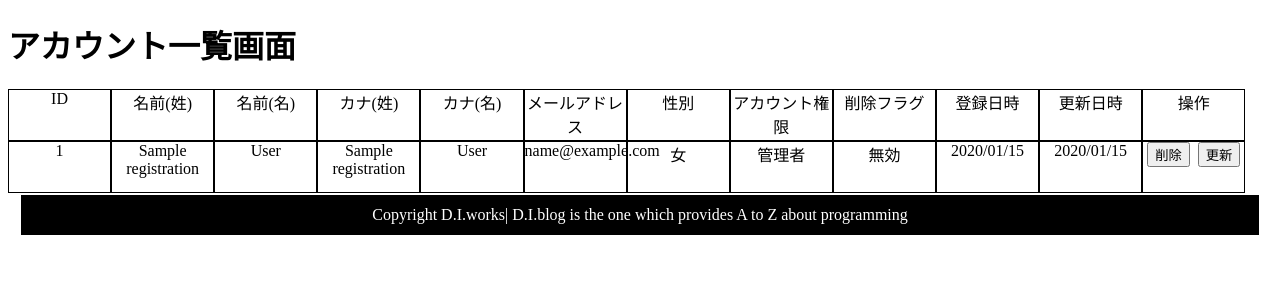
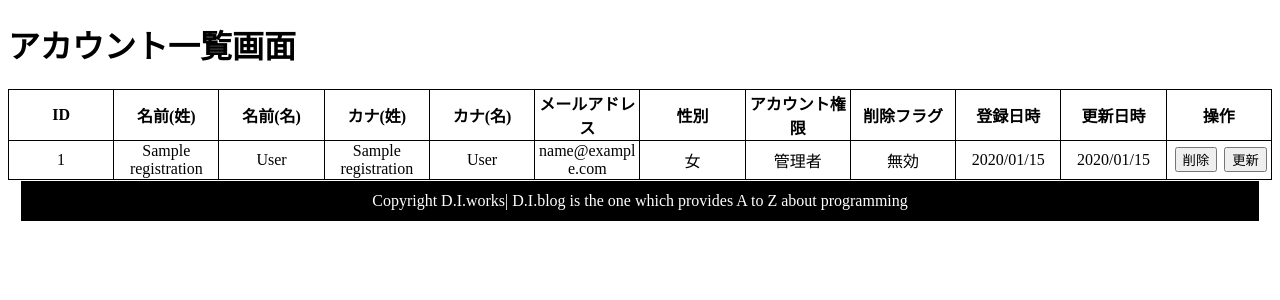
Before and after one commit to ohara-h/programming, a PHP site: page /list.php in a window 1280 px wide. Shown: the part 46-346 px from the top of the page. Run offline with PHP 8.4, Linux system fonts and the light colour scheme; tables that the repository leaves empty or names only in its code hold one stand-in row (values such as "Sample post").

Commit message:
テスト実施、テスト内容修正

```diff
--- a/list.css
+++ b/list.css
@@ -42,19 +42,21 @@ footer{clear:both;
       margin:0 auto;
 }
 
-.box {width:100%;
-      margin:0 auto;
-     text-align:center;
+table{
+    table-layout:fixed;
+    width:100%;
+    border-collapse:collapse;
 }
 
-.info{float:left;
-      text-align:center;
-      border:1px solid black;
-      width:8%;
-      height:50px;
+th,td{
+    border:1px solid black;
+    text-align:center;
+    width:8%;
+    height:auto;
+    word-wrap:break-word;
 }
 
-.box .info form{
+td form{
     float:left;
-    width:50%;
+    padding-left:7px;
 }
--- a/list.php
+++ b/list.php
@@ -34,20 +34,25 @@ $stmt = $pdo->query("select * from registration ORDER BY id DESC");
 
         <h1>アカウント一覧画面</h1>
 
-        <div class='box'>
-            <div class='info'>ID<br></div>
-            <div class='info'>名前(姓)<br></div>
-            <div class='info'>名前(名)<br></div>
-            <div class='info'>カナ(姓)<br></div>
-            <div class='info'>カナ(名)<br></div>
-            <div class='info'>メールアドレス<br></div>
-            <div class='info'>性別<br></div>
-            <div class='info'>アカウント権限<br></div>
-            <div class='info'>削除フラグ<br></div>
-            <div class='info'>登録日時<br></div>
-            <div class='info'>更新日時<br></div>
-            <div class='info'>操作<br></div>
-        </div>
+        <table>
+            <thead>
+                <tr>
+                    <th>ID</th>
+                    <th>名前(姓)</th>
+                    <th>名前(名)</th>
+                    <th>カナ(姓)</th>
+                    <th>カナ(名)</th>
+                    <th>メールアドレス</th>
+                    <th>性別</th>
+                    <th>アカウント権限</th>
+                    <th>削除フラグ</th>
+                    <th>登録日時</th>
+                    <th>更新日時</th>
+                    <th>操作</th>
+                </tr>
+            </thead>
+
+            <tbody>
 
                 <?php
 
@@ -74,19 +79,19 @@ $stmt = $pdo->query("select * from registration ORDER BY id DESC");
                 $registeredtime = date("Y/m/d",strtotime($row['registered_time']));
                 $updatetime = date("Y/m/d",strtotime($row['update_time']));
 
-                echo "<div class='box'>";
-                    echo "<div class='info'><div>".$row['id']."</div></div>";
-                    echo "<div class='info'><div>".$row['family_name']."</div></div>";
-                    echo "<div class='info'><div>".$row['last_name']."</div></div>";
-                    echo "<div class='info'><div>".$row['family_name_kana']."</div></div>";
-                    echo "<div class='info'><div>".$row['last_name_kana']."</div></div>";
-                    echo "<div class='info'><div>".$row['mail']."</div></div>";
-                    echo "<div class='info'><div>".$gender."</div></div>";
-                    echo "<div class='info'><div>".$authority."</div></div>";
-                    echo "<div class='info'><div>".$deleteflag."</div></div>";
-                    echo "<div class='info'><div>".$registeredtime."</div></div>";
-                    echo "<div class='info'><div>".$updatetime."</div></div>";
-                    echo "<div class='info'>";
+                echo "<tr>";
+                    echo "<td>".$row['id']."</td>";
+                    echo "<td>".$row['family_name']."</td>";
+                    echo "<td>".$row['last_name']."</td>";
+                    echo "<td>".$row['family_name_kana']."</td>";
+                    echo "<td>".$row['last_name_kana']."</td>";
+                    echo "<td>".$row['mail']."</td>";
+                    echo "<td>".$gender."</td>";
+                    echo "<td>".$authority."</td>";
+                    echo "<td>".$deleteflag."</td>";
+                    echo "<td>".$registeredtime."</td>";
+                    echo "<td>".$updatetime."</td>";
+                    echo "<td>";
                         echo "<form action='delete.php'>";
                             echo "<input type='submit' class='delete' value='削除'>";
                         echo "</form>";
@@ -94,10 +99,14 @@ $stmt = $pdo->query("select * from registration ORDER BY id DESC");
                         echo "<form action='update.php'>";
                             echo "<input type='submit' class='update' value='更新'>";
                         echo "</form>";
-                    echo"</div>";
-                echo "</div>";
+                    echo "</td>";
+                echo "<tr>";
         }
         ?>
+            </tbody>
+        </table>
+
+
 
         <footer>
             <div class="box3">Copyright D.I.works| D.I.blog is the one which provides A to Z about programming</div>
--- a/regist.php
+++ b/regist.php
@@ -148,7 +148,7 @@
 
             <div>
                 <label>都道府県(市区町村)</label>
-                <div id="left"><input type="text" class="text" maxlength="10" pattern="[\u3040-\u309F\u4E00-\u9FAF0-9\u30A0-\u30FF\u30FC\s\-]+" name="address_1"></div>
+                <div id="left"><input type="text" class="text" maxlength="10" pattern="[\u3040-\u309F\u4E00-\u9FAF0-9\u30A0-\u30FF\u30FC\uFF10-\uFF19\uFF0D\s\-]+" name="address_1"></div>
                 <div id="err9"></div>
             </div>
 
@@ -156,7 +156,7 @@
 
             <div>
                 <label>都道府県(番地)</label>
-                <div id="left"><input type="text" class="text" maxlength="100" pattern="[\u3040-\u309F\u4E00-\u9FAF0-9\u30A0-\u30FF\u30FC\s\-]+" name="address_2"></div>
+                <div id="left"><input type="text" class="text" maxlength="100" pattern="[\u3040-\u309F\u4E00-\u9FAF0-9\u30A0-\u30FF\u30FC\uFF10-\uFF19\uFF0D\s\-]+" name="address_2"></div>
                 <div id="err10"></div>
             </div>
 
```
Also changed, not shown: regist_complete.php (+8 -0 lines). Lines whose indentation alone changed are shown as unchanged.
